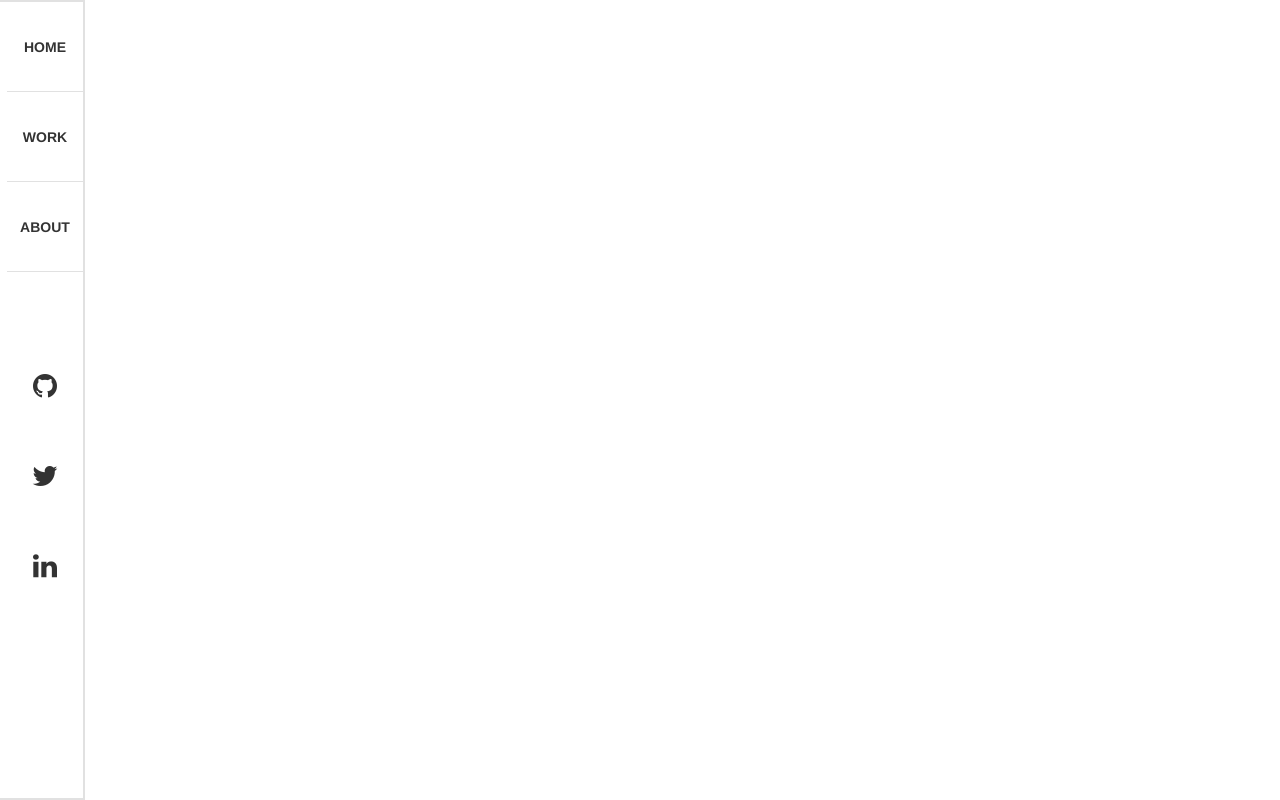
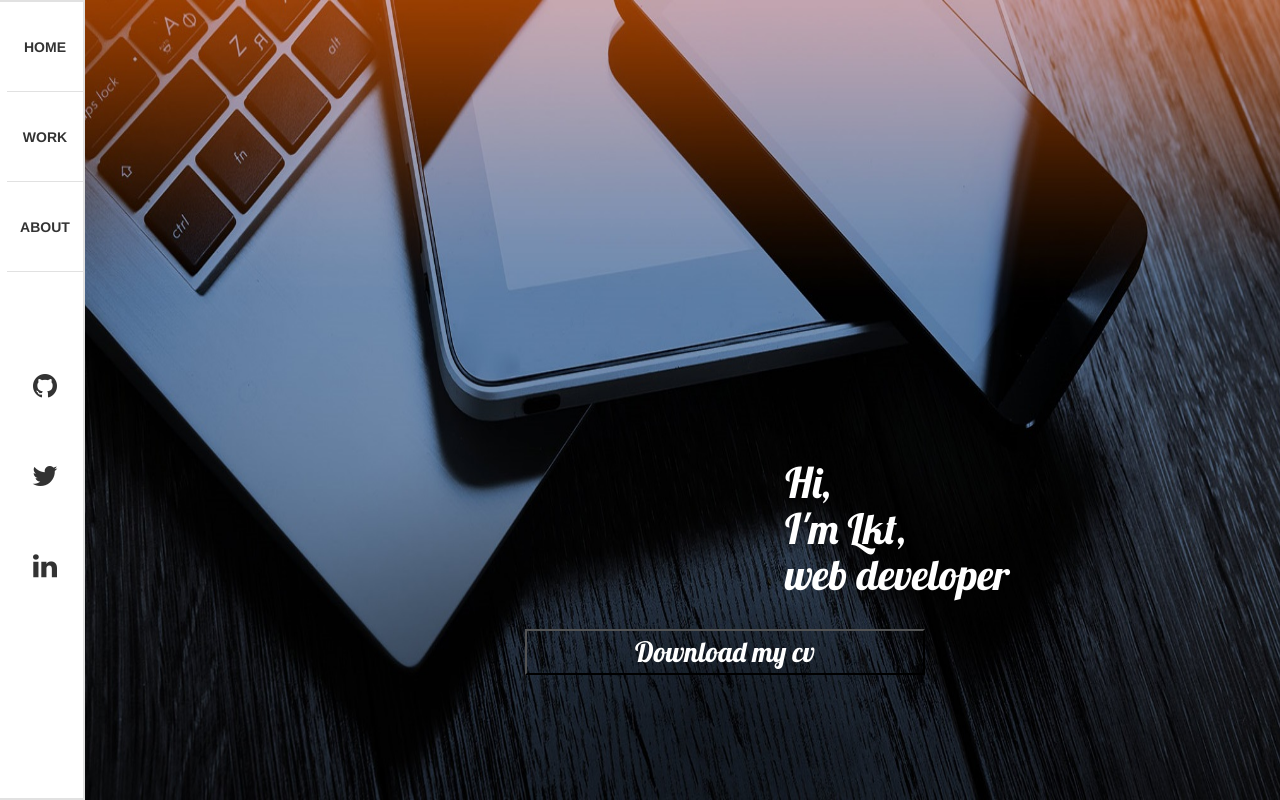
Before and after one commit to lkttyagi/Portfolio_CV, a plain HTML site: page index.html in a window 1280 px wide. Drawn offline with nearby package versions, Linux system fonts and the light colour scheme; a web font is replaced by a local one.

Commit message:
home update

```diff
--- a/index.css
+++ b/index.css
@@ -77,3 +77,46 @@ ul#contact li i
 {
   font-size:2em;
 }
+.image
+{
+  margin-left:85px;
+  width:93.7%;
+  height:100%;
+
+}
+.image img
+{
+  width:100%;
+  height:100%;
+}
+.cv
+{
+  background:transparent;
+  margin-top:-360px;
+  margin-left:700px;
+
+
+}
+.cv h1
+{
+  color:white;
+  font-family:Lobster;
+  font-size:3em;
+}
+button
+{
+  margin-left:-260px;
+  background-color:transparent;
+  font-size:2em;
+  width: 400px;
+  margin-top:20px;
+
+  font-family:;
+}
+.cv a
+{
+  font-family:Lobster;
+  color:#ffffff;
+
+
+}
--- a/index.html
+++ b/index.html
@@ -5,8 +5,12 @@
 <link rel="stylesheet" type="text/css" href="index.css">
 <link rel="stylesheet" href="http://cdnjs.cloudflare.com/ajax/libs/font-awesome/4.6.3/css/font-awesome.min.css">
 <link href = "logo.png" rel="icon" type="image/png">
+ <link href="https://fonts.googleapis.com/css?family=Lobster" rel="stylesheet" type="text/css">
+  <link href="https://fonts.googleapis.com/css?family=La+Belle+Aurore" rel="stylesheet" type="text/css">
+  <link href="https://fonts.googleapis.com/css?family=Archivo+Narrow:400,400italic,700,700italic" rel="stylesheet" type="text/css">
 <head>
 <body>
+<!---nav--->
 <nav id="menu">
 <ul id="top-menu">
 <li id="home"><a href="#">Home</a></li>
@@ -19,6 +23,17 @@
 <li><a href=""><i class="fa fa-linkedin"></i></a></li>
 </ul>
 </nav>
+<!---nav--->
+<!---home--->
+<div class="image">
+<img src="home.jpg">
+<div class="cv">
+<h1>Hi,<br>I'm Lkt,<br>web developer</h1>
+<a href=""><button>Download my cv</button></a>
+</div>
+ </div>
+
+<!---home--->
 
 </body>
 </html>
```
Also changed, not shown: home.jpg (added), logo.jpg (deleted).
